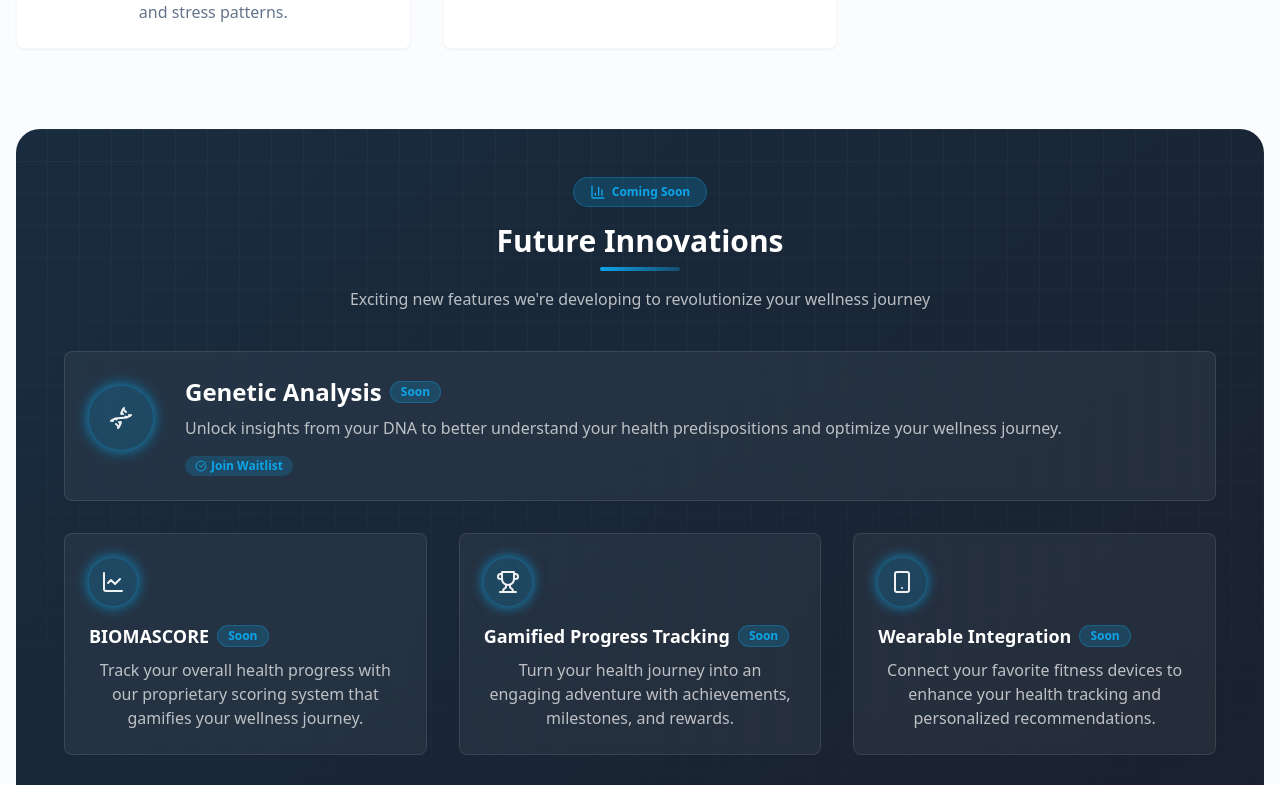
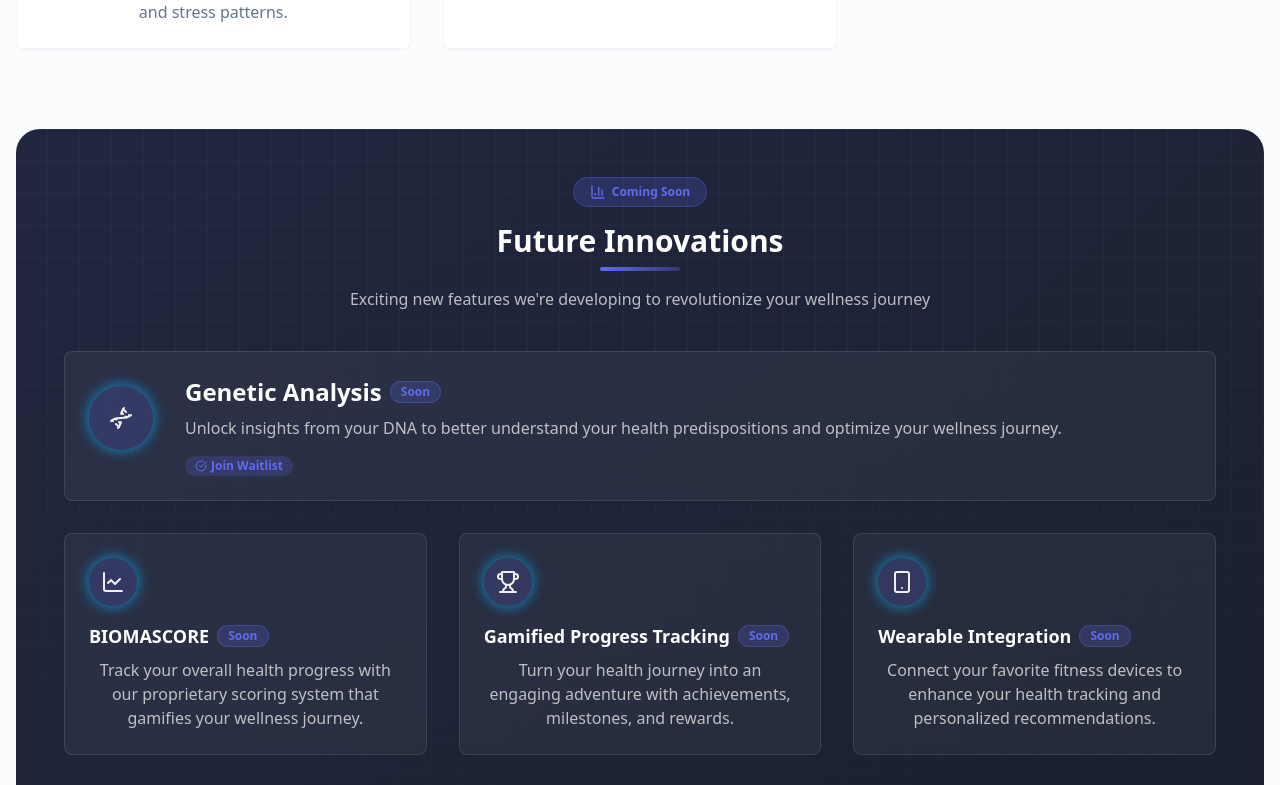
Before and after one commit to SqZ-Zerox/biomaai-16, a React (Vite) app: page / in a window 1280 px wide. Shown: the part 2020-2805 px from the top of the page. Built offline with nearby package versions, Linux system fonts and the light colour scheme.

Commit message:
Change coming soon container color
Update the coming soon container's background color to match the app's purple-bluish theme.

```diff
--- a/src/components/home/FeaturesSection.tsx
+++ b/src/components/home/FeaturesSection.tsx
@@ -1,4 +1,3 @@
-
 import React from "react";
 import { motion } from "framer-motion";
 import {
@@ -59,31 +58,31 @@ const FeaturesSection: React.FC = () => {
       upcoming: true,
       features: [
         {
-          icon: <Dna className="h-6 w-6 text-white" />,
+          icon: <Dna className="h-6 w-6 text-white" />, // Icon color remains white for contrast on dark bg
           title: "Genetic Analysis",
           description: "Unlock insights from your DNA to better understand your health predispositions and optimize your wellness journey.",
           highlight: true
         },
         {
-          icon: <ChartLine className="h-6 w-6 text-white" />,
+          icon: <ChartLine className="h-6 w-6 text-white" />, // Icon color remains white
           title: "BIOMASCORE",
           description: "Track your overall health progress with our proprietary scoring system that gamifies your wellness journey.",
           highlight: false
         },
         {
-          icon: <Trophy className="h-6 w-6 text-white" />,
+          icon: <Trophy className="h-6 w-6 text-white" />, // Icon color remains white
           title: "Gamified Progress Tracking",
           description: "Turn your health journey into an engaging adventure with achievements, milestones, and rewards.",
           highlight: false
         },
         {
-          icon: <Smartphone className="h-6 w-6 text-white" />,
+          icon: <Smartphone className="h-6 w-6 text-white" />, // Icon color remains white
           title: "Wearable Integration",
           description: "Connect your favorite fitness devices to enhance your health tracking and personalized recommendations.",
           highlight: false
         },
         {
-          icon: <Package className="h-6 w-6 text-white" />,
+          icon: <Package className="h-6 w-6 text-white" />, // Icon color remains white
           title: "Genetic Testing Kit",
           description: "Our future offering will include custom genetic testing kits to unlock your genetic potential.",
           highlight: false
@@ -179,20 +178,20 @@ const FeaturesSection: React.FC = () => {
           className="relative rounded-3xl overflow-hidden bg-[#1A1F2C] text-white mb-12"
         >
           {/* Background decoration */}
-          <div className="absolute inset-0 bg-gradient-to-br from-[#0EA5E9]/20 to-transparent opacity-50"></div>
+          <div className="absolute inset-0 bg-gradient-to-br from-primary/20 to-transparent opacity-50"></div> {/* Changed from-[#0EA5E9]/20 */}
           <div className="absolute inset-0 bg-grid-white/5 [mask-image:linear-gradient(0deg,transparent,rgba(255,255,255,0.6))]"></div>
 
           <div className="relative px-6 py-10 md:p-12">
             {/* Coming Soon Header with enhanced styling */}
             <div className="flex flex-col items-center justify-center text-center mb-10">
-              <Badge className="mb-4 px-4 py-1.5 bg-[#0EA5E9]/20 text-[#0EA5E9] border border-[#0EA5E9]/30">
+              <Badge className="mb-4 px-4 py-1.5 bg-primary/20 text-primary border border-primary/30"> {/* Changed from #0EA5E9 */}
                 <BarChart3 className="h-4 w-4 mr-1.5" />
                 Coming Soon
               </Badge>
               <h3 className="text-2xl md:text-3xl font-bold mb-2 text-white">
                 Future Innovations
               </h3>
-              <div className="w-20 h-1 bg-gradient-to-r from-[#0EA5E9] to-[#0EA5E9]/30 rounded-full mb-4"></div>
+              <div className="w-20 h-1 bg-gradient-to-r from-primary to-primary/30 rounded-full mb-4"></div> {/* Changed from #0EA5E9 */}
               <p className="text-white/70 max-w-2xl">
                 Exciting new features we're developing to revolutionize your wellness journey
               </p>
@@ -208,17 +207,17 @@ const FeaturesSection: React.FC = () => {
                   viewport={{ once: true, margin: "-100px" }}
                   className={`relative ${feature.highlight ? 'lg:col-span-3 md:col-span-2' : ''}`}
                 >
-                  <div className={`absolute -inset-px rounded-xl ${feature.highlight ? 'bg-gradient-to-r from-[#0EA5E9]/30 to-[#0EA5E9]/10' : 'bg-white/5'} blur-sm -z-10`}></div>
-                  <Card className={`h-full border-white/10 hover:border-[#0EA5E9]/40 transition-all duration-300 bg-white/5 backdrop-blur-sm p-6 ${feature.highlight ? 'md:flex md:items-center md:gap-8' : ''}`}>
+                  <div className={`absolute -inset-px rounded-xl ${feature.highlight ? 'bg-gradient-to-r from-primary/30 to-primary/10' : 'bg-white/5'} blur-sm -z-10`}></div> {/* Changed from #0EA5E9 */}
+                  <Card className={`h-full border-white/10 hover:border-primary/40 transition-all duration-300 bg-white/5 backdrop-blur-sm p-6 ${feature.highlight ? 'md:flex md:items-center md:gap-8' : ''}`}>
                     <div className={feature.highlight ? 'md:flex-shrink-0' : ''}>
-                      <div className={`h-12 w-12 rounded-full bg-[#0EA5E9]/20 flex items-center justify-center mb-4 ${feature.highlight ? 'md:h-16 md:w-16' : ''} glow-effect`}>
+                      <div className={`h-12 w-12 rounded-full bg-primary/20 flex items-center justify-center mb-4 ${feature.highlight ? 'md:h-16 md:w-16' : ''} glow-effect`}> {/* Changed bg-[#0EA5E9]/20 */}
                         {feature.icon}
                       </div>
                     </div>
                     <div>
                       <h3 className={`font-semibold mb-2 flex items-center gap-2 ${feature.highlight ? 'text-xl md:text-2xl' : 'text-lg'} text-white`}>
                         {feature.title}
-                        <Badge className="bg-[#0EA5E9]/20 text-[#0EA5E9] border-[#0EA5E9]/30">
+                        <Badge className="bg-primary/20 text-primary border-primary/30"> {/* Changed from #0EA5E9 */}
                           Soon
                         </Badge>
                       </h3>
@@ -226,7 +225,7 @@ const FeaturesSection: React.FC = () => {
 
                       {feature.highlight && (
                         <div className="mt-4 flex items-center gap-2">
-                          <Badge variant="pill" className="bg-[#0EA5E9]/20 hover:bg-[#0EA5E9]/30 text-[#0EA5E9] border-[#0EA5E9]/20">
+                          <Badge variant="pill" className="bg-primary/20 hover:bg-primary/30 text-primary border-primary/20"> {/* Changed from #0EA5E9 */}
                             <CheckCircle className="h-3 w-3 mr-1" />
                             Join Waitlist
                           </Badge>
```
